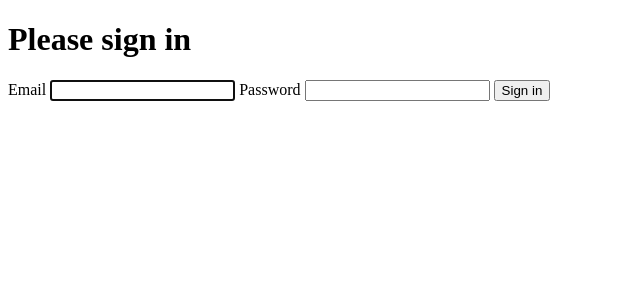
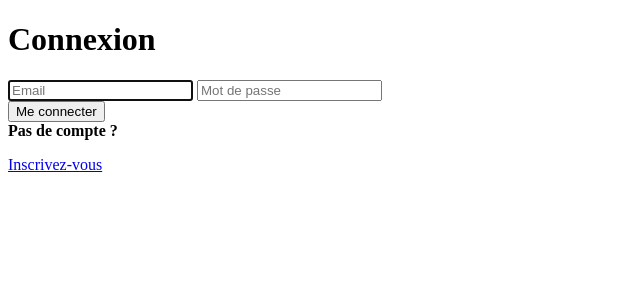
Before and after one commit to jonathan-banon/Gambin, a PHP site: template templates/security/login.html.twig in a window 1280 px wide. Shown: the top 300 px of the page, without its empty margins (0-640 px from the left). Run offline with PHP 8.4, Linux system fonts and the light colour scheme; the template is opened without the code that fills it, so the values that code supplies are empty; some libraries are stand-ins or nearby versions.

Commit message:
Login And Register Front !

```diff
--- a/assets/styles/global.scss
+++ b/assets/styles/global.scss
@@ -15,3 +15,7 @@ h1{
 .grey-text{
   color:$grey-color;
 }
+
+a{
+  text-decoration:none;
+}
--- a/src/Controller/RegistrationController.php
+++ b/src/Controller/RegistrationController.php
@@ -15,7 +15,7 @@ use Symfony\Component\Security\Guard\GuardAuthenticatorHandler;
 class RegistrationController extends AbstractController
 {
     /**
-     * @Route("/register", name="app_register")
+     * @Route("/inscription", name="app_register")
      */
     public function register(
         Request $request,
--- a/src/Controller/SecurityController.php
+++ b/src/Controller/SecurityController.php
@@ -10,7 +10,7 @@ use Symfony\Component\Security\Http\Authentication\AuthenticationUtils;
 class SecurityController extends AbstractController
 {
     /**
-     * @Route("/login", name="app_login")
+     * @Route("/connexion", name="app_login")
      */
     public function login(AuthenticationUtils $authenticationUtils): Response
     {
--- a/templates/security/login.html.twig
+++ b/templates/security/login.html.twig
@@ -1,13 +1,12 @@
 {% extends 'base.html.twig' %}
 
-{% block title %}Log in!{% endblock %}
+{% block title %}Connectez-vous!{% endblock %}
 
 {% block body %}
     <div class="container">
+
         <form method="post">
-            {% if error %}
-                <div class="alert alert-danger">{{ error.messageKey|trans(error.messageData, 'security') }}</div>
-            {% endif %}
+
 
             {% if app.user %}
                 <div class="mb-3">
@@ -15,11 +14,15 @@
                 </div>
             {% endif %}
 
-            <h1 class="h3 mb-3 font-weight-normal">Please sign in</h1>
-            <label for="inputEmail">Email</label>
-            <input type="email" value="{{ last_username }}" name="email" id="inputEmail" class="form-control" autocomplete="email" required autofocus>
-            <label for="inputPassword">Password</label>
-            <input type="password" name="password" id="inputPassword" class="form-control" autocomplete="current-password" required>
+            <div class="row">
+                <div class="col-12 text-center">
+                    <h1>Connexion</h1>
+                </div>
+            </div>
+
+            <input type="email" value="{{ last_username }}" name="email" id="inputEmail" class="form-control col-12 mb-3 {{ error != '' ? 'is-invalid' : ''}}" autocomplete="email" required autofocus placeholder="Email">
+
+            <input type="password" name="password" id="inputPassword" class="form-control mt-3 {{ error != '' ? 'is-invalid' : ''}}" autocomplete="current-password col-12" required placeholder="Mot de passe">
 
             <input type="hidden" name="_csrf_token"
                    value="{{ csrf_token('authenticate') }}"
@@ -35,10 +38,27 @@
                     </label>
                 </div>
             #}
+            {% if error %}
+                <span class="invalid-feedback d-block"><span class="d-block">
+                    <span class="d-block">
+                        <span class="form-error-icon badge badge-danger text-uppercase">Error</span> <span class="form-error-message">{{ error.messageKey|trans(error.messageData, 'security') }}</span>
+                    </span>
+                </span>
+            {% endif %}
 
-            <button class="btn btn-lg btn-primary" type="submit">
-                Sign in
-            </button>
+            <div class="row mt-3">
+                <div class="col-12">
+                    <button type="submit" class="btn button-style">Me connecter</button>
+                </div>
+            </div>
+
+
+
+            <div class="row d-flex justify-content-center mt-3">
+                <strong>Pas de compte ?</strong>
+                <a href="{{ path('app_register') }}" class="ml-2"><p>Inscrivez-vous</p></a>
+            </div>
+
         </form>
     </div>
 {% endblock %}
--- /dev/null
+++ b/translations/security.en.yaml
@@ -0,0 +1 @@
+'Invalid credentials.': "Le mot de passe ou l'identifiant indiqué n'est pas correct"
```
Also changed, not shown: src/Form/RegistrationFormType.php (+15 -12 lines), templates/registration/register.html.twig (+17 -2 lines), assets/styles/form.scss (line endings or trailing spaces).
